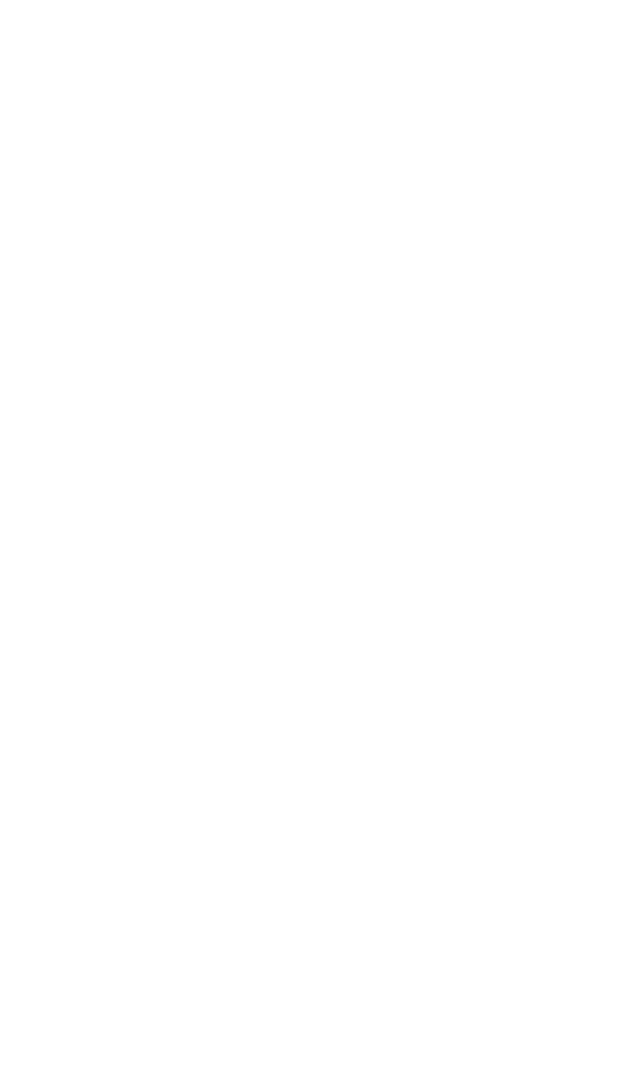
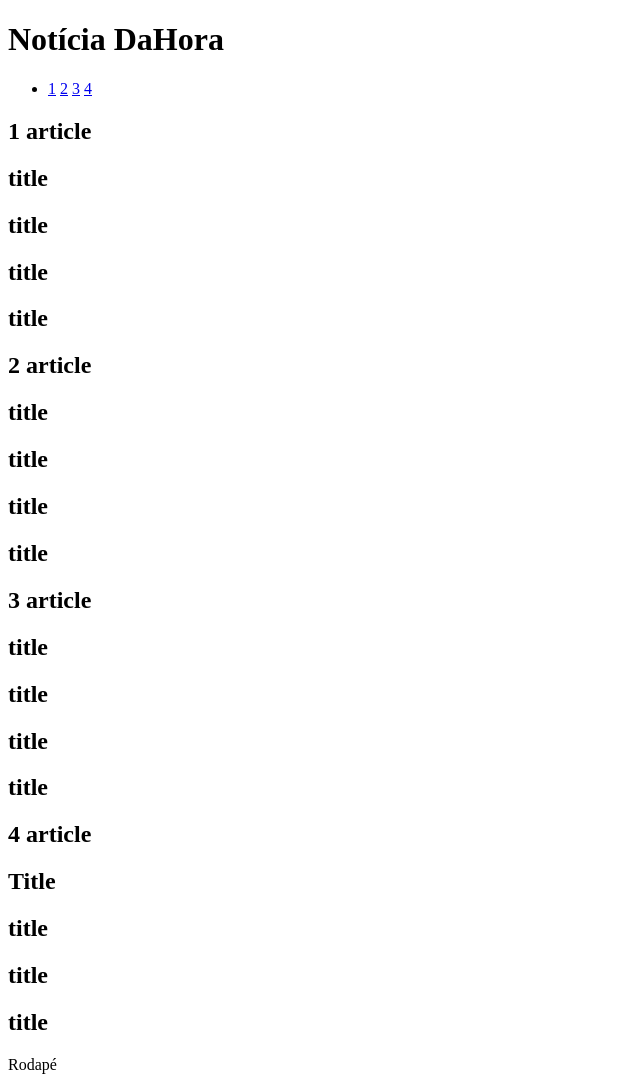
Before and after one commit to Winics/PrimeiroProjeto, a plain HTML site: page index.html in a window 1280 px wide. Shown: the whole page, without its empty margins (0-640 px from the left). Before the commit the page ends 800 px from the top, so only its background shows below. Drawn offline with Linux system fonts and the light colour scheme.

Commit message:
Esqueleto html

```diff
--- a/index.html
+++ b/index.html
@@ -6,6 +6,79 @@
     <title>Document</title>
 </head>
 <body>
-
+    <header>
+        <h1>Notícia DaHora</h1>
+        <nav>
+            <ul>
+                <li>
+                    <a href="#">1</a>
+                    <a href="#">2</a>
+                    <a href="#">3</a>
+                    <a href="#">4</a>
+                </li>
+            </ul>
+        </nav>
+    </header>
+    <section>
+        <h2>1 article</h2>
+        <article>
+            <h2>title</h2>
+        </article>
+        <article>
+            <h2>title</h2>
+        </article>
+        <article>
+            <h2>title</h2>
+        </article>
+        <article>
+            <h2>title</h2>
+        </article>
+    </section>
+    <section>
+        <h2>2 article</h2>
+        <article>
+            <h2>title</h2>
+        </article>
+        <article>
+            <h2>title</h2>
+        </article>
+        <article>
+            <h2>title</h2>
+        </article>
+        <article>
+            <h2>title</h2>
+        </article>
+    </section>
+    <section>
+        <h2>3 article</h2>
+        <article>
+            <h2>title</h2>
+        </article>
+        <article>
+            <h2>title</h2>
+        </article>
+        <article>
+            <h2>title</h2>
+        </article>
+        <article>
+            <h2>title</h2>
+        </article>
+    </section>
+    <section>
+        <h2>4 article</h2>
+        <article>
+            <h2>Title</h2>
+        </article>
+        <article>
+            <h2>title</h2>
+        </article>
+        <article>
+            <h2>title</h2>
+        </article>
+        <article>
+            <h2>title</h2>
+        </article>
+    </section>
+    <footer>Rodapé</footer>
 </body>
 </html>
```
